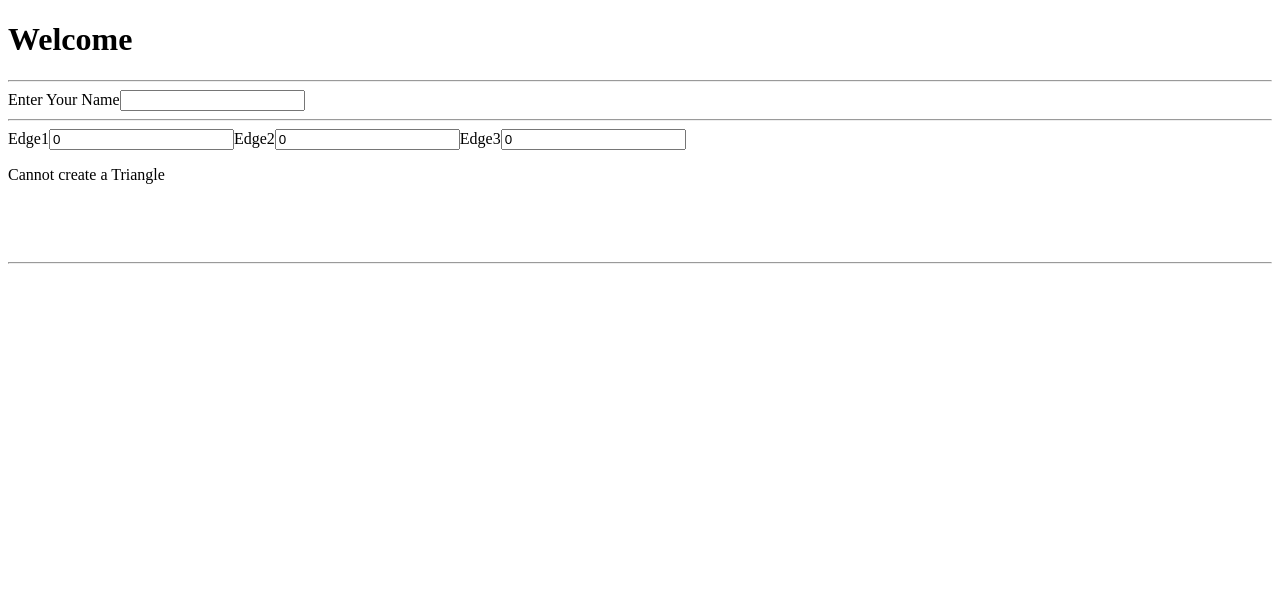
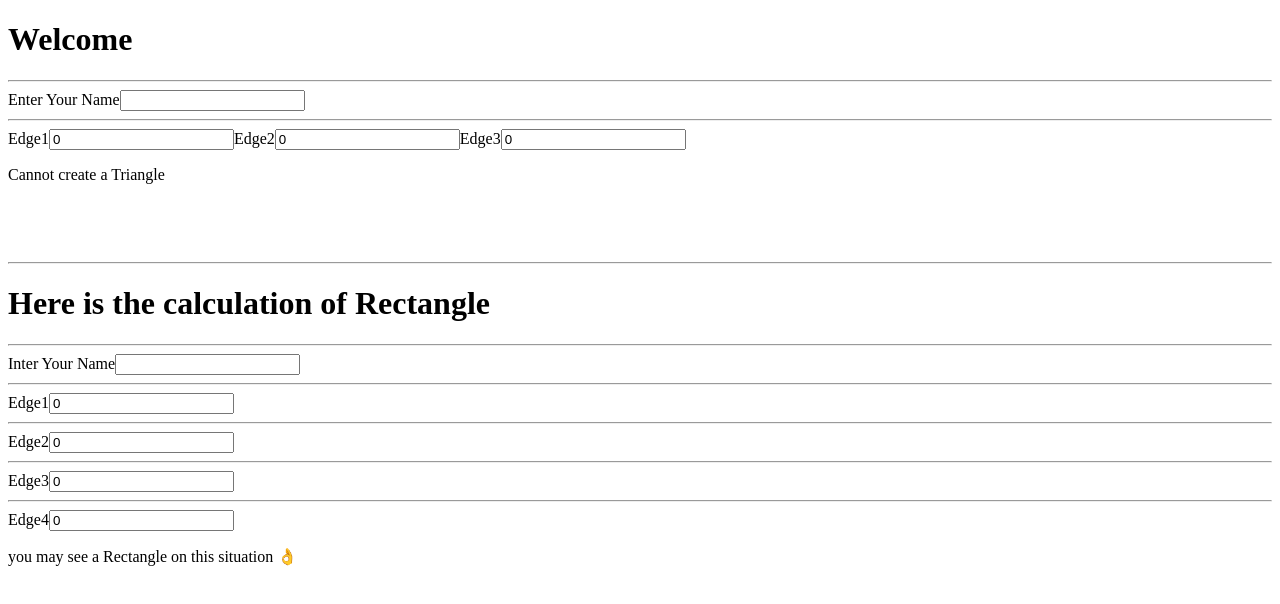
Before and after one commit to sanazSeifi/My-First-Typescript--Project, a React (Create React App) app: page / in a window 1280 px wide. Shown: the top 604 px of the page. Built offline with nearby package versions, Linux system fonts and the light colour scheme.

Commit message:
Rectangle & Triangle Calculation

```diff
--- a/src/components/app/App.tsx
+++ b/src/components/app/App.tsx
@@ -1,4 +1,5 @@
 import TriangleCalculator from "../pages/TriangleCalcuator";
+import RectangleCalculator from "../pages/RectangleCalculator"
 function App() {
   return (
     <div className="App">
@@ -7,7 +8,7 @@ function App() {
       <br />
       <br />
       <hr />
-
+      <RectangleCalculator />
     </div>
   );
 }
--- a/src/components/forms/Number.tsx
+++ b/src/components/forms/Number.tsx
@@ -21,4 +21,10 @@ function InputNumber(props: Props) {
   );
 }
 
+// interface Props2{
+//   value:number;
+//   onchange: (value : number)=> void;
+//   className?: string;
+// }
+
 export default InputNumber;
--- /dev/null
+++ b/src/components/pages/RectangleCalculator.tsx
@@ -0,0 +1,70 @@
+import { useState } from "react";
+import { RectangleEdges } from "../../models/rectangle.model";
+import Input from "../forms/Input";
+import InputNumber from "../forms/Number";
+import { isRectangle } from "../tools/isRectangle";
+
+function RectangleCalculator() {
+  const [userName, setUserName] = useState<string>("");
+  const [rectangle, setRectangle] = useState<RectangleEdges>({
+    edge1: 0,
+    edge2: 0,
+    edge3: 0,
+    edge4: 0,
+  });
+
+  return (
+    <>
+      <h1>Here is the calculation of Rectangle</h1>
+      <hr />
+      <label>Inter Your Name</label>
+      <Input
+        value={userName}
+        onchange={(value: string) => setUserName(value)}
+      />
+      <hr />
+      <label>Edge1</label>
+      <InputNumber
+        value={rectangle.edge1}
+        onchange={(e: number) => {
+          setRectangle({ ...rectangle, edge1: e });
+        }}
+      />
+      <hr />
+      <label>Edge2</label>
+      <InputNumber
+        value={rectangle.edge2}
+        onchange={(e: number) => {
+          setRectangle({ ...rectangle, edge2: e });
+        }}
+      />
+      <hr />
+      <label>Edge3</label>
+      <InputNumber
+        value={rectangle.edge3}
+        onchange={(e: number) => {
+          setRectangle({ ...rectangle, edge3: e });
+        }}
+      />
+      <hr />
+      <label>Edge4</label>
+      <InputNumber
+        value={rectangle.edge4}
+        onchange={(e: number) => {
+          setRectangle({ ...rectangle, edge4: e });
+        }}
+      />
+      {isRectangle(
+        rectangle.edge1,
+        rectangle.edge2,
+        rectangle.edge3,
+        rectangle.edge4
+      ) === true ? (
+        <p>{userName} you may see a Rectangle on this situation 👌</p>
+      ) : (
+        <p>{userName} you could not see a Rectangle on this situation 🤦‍♀️</p>
+      )}
+    </>
+  );
+}
+export default RectangleCalculator;
--- /dev/null
+++ b/src/components/tools/isRectangle.ts
@@ -0,0 +1,9 @@
+export function isRectangle(
+  edge1: number,
+  edge2: number,
+  edge3: number,
+  edge4: number
+): boolean {
+  if (edge1 !== edge3 || edge2 !== edge4) return false;
+  return true;
+}
```
Also changed, not shown: src/models/rectangle.model.ts (added, +8 -0 lines).
